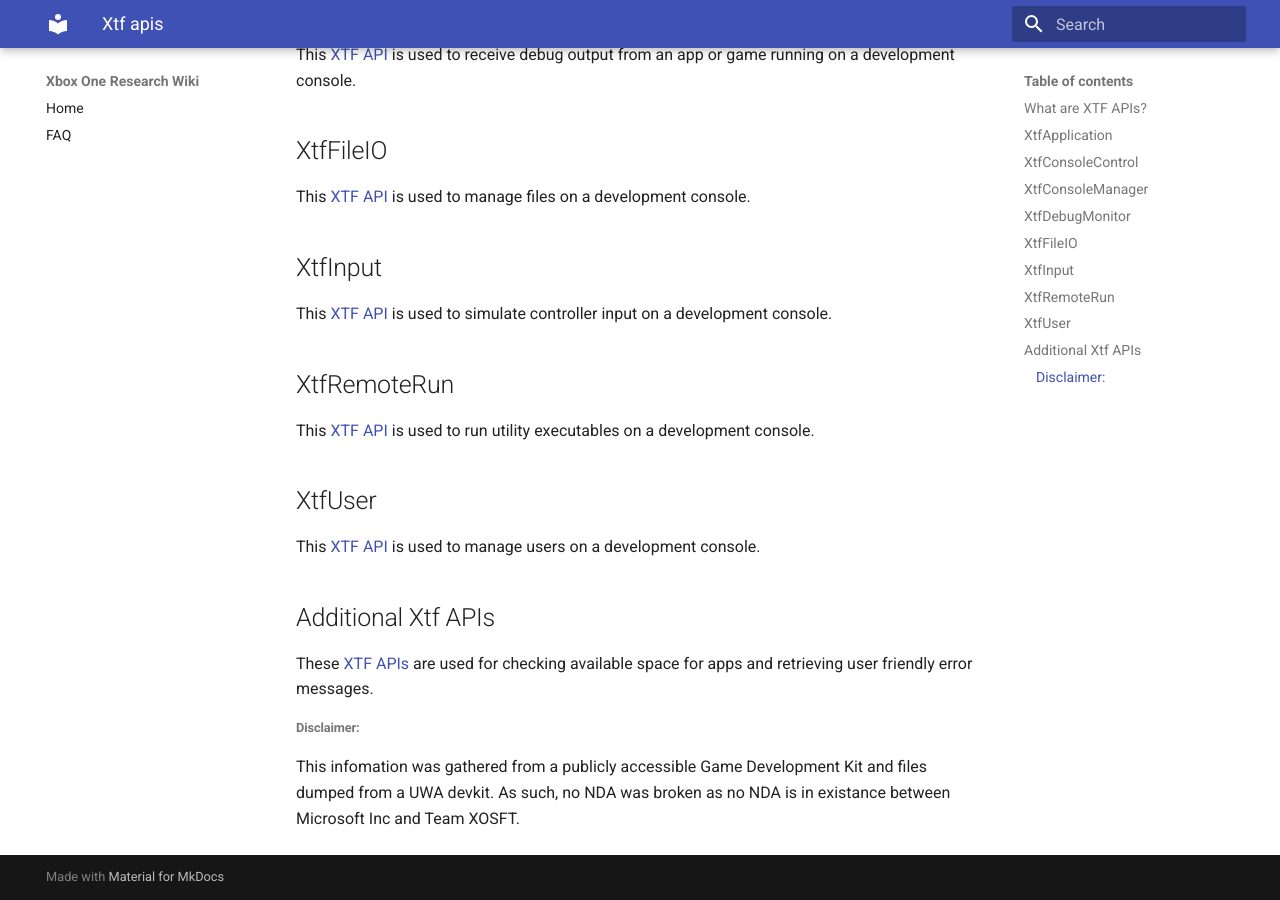
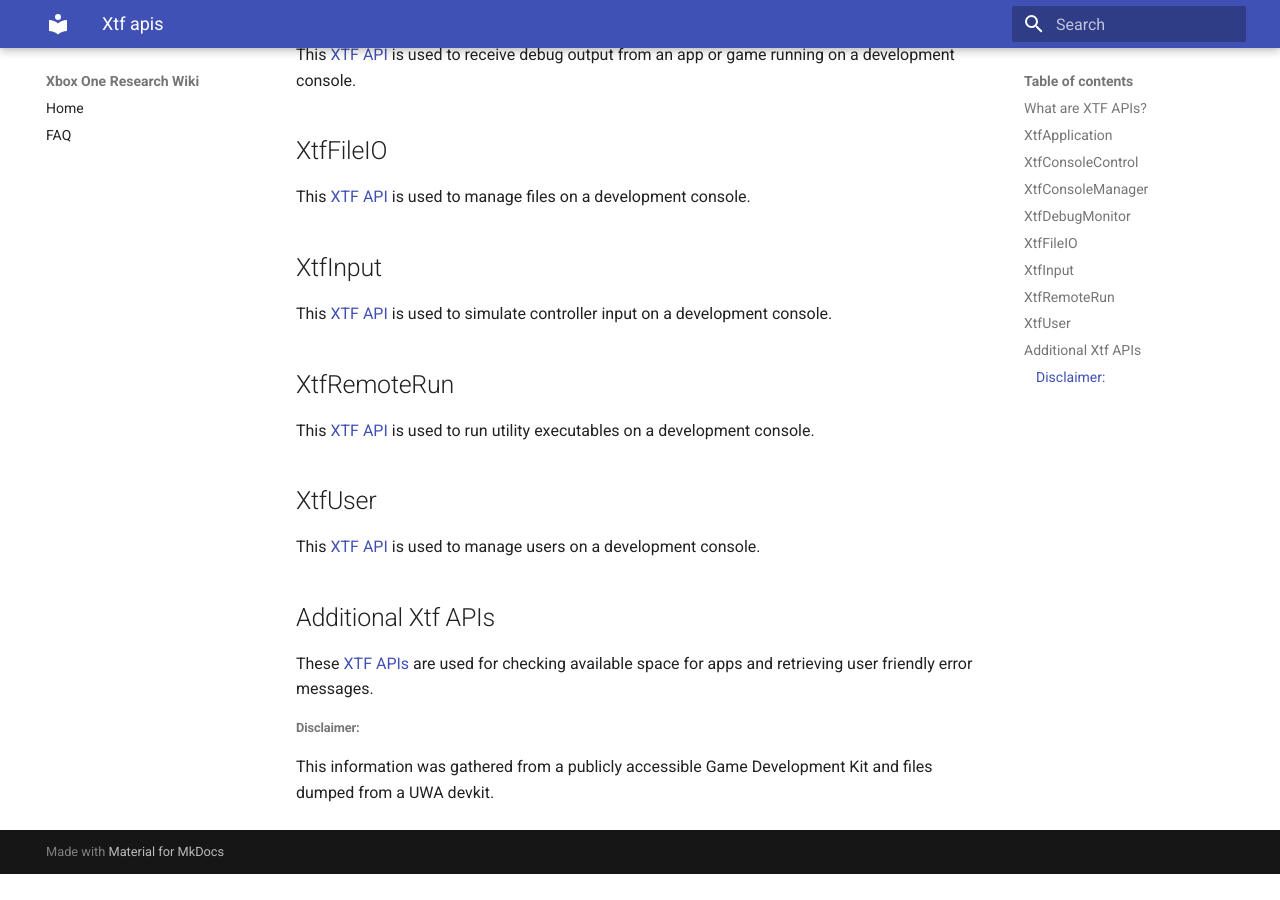
Before and after one commit to xboxoneresearch/wiki, an MkDocs documentation site: the page built from docs/xtf-apis.md, in a window 1280 px wide and 900 px high, scrolled down 834 px. Built offline with MkDocs 1.6.1 and Material for MkDocs 9.7.7, drawn with Linux system fonts in a browser that asks for light colours; after the commit the page ends 1708 px from its top, so only the background shows below that.

Commit message:
Updated disclaimer to be simpler.

```diff
--- a/docs/xtf-apis.md
+++ b/docs/xtf-apis.md
@@ -35,5 +35,4 @@
 
 
 ###### Disclaimer:
-This infomation was gathered from a publicly accessible Game Development Kit and files dumped from a UWA devkit.
-As such, no NDA was broken as no NDA is in existance between Microsoft Inc and Team XOSFT.
+This information was gathered from a publicly accessible Game Development Kit and files dumped from a UWA devkit.
```
